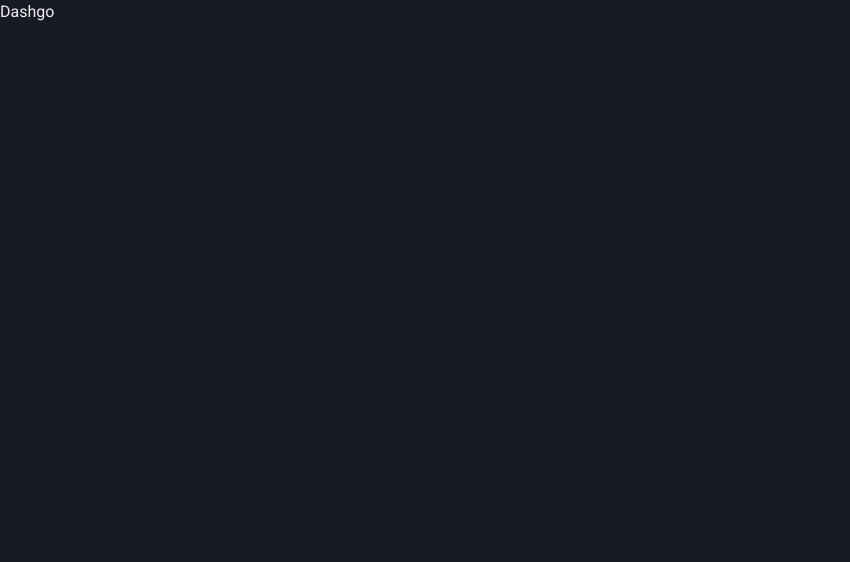
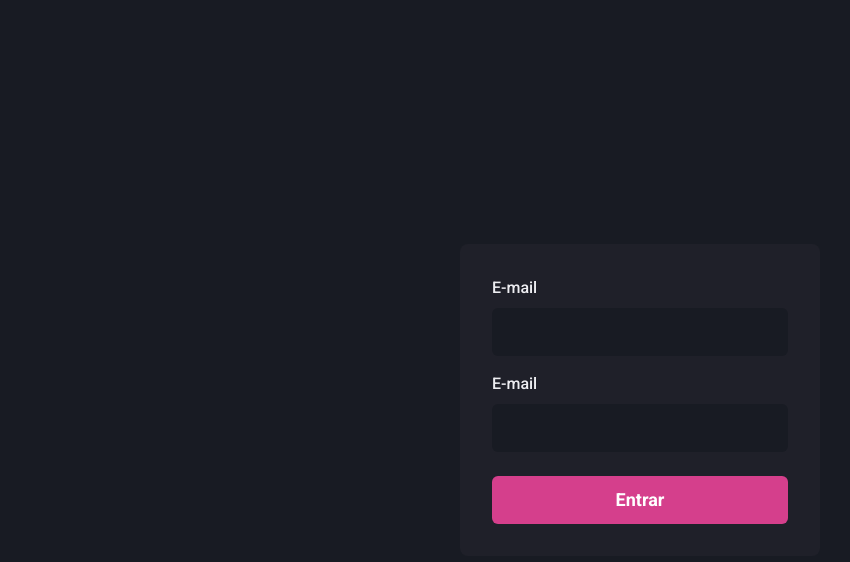
Before and after one commit to jovemdan/ignite-dashgo, a Next.js app: page / in a window 1280 px wide. Shown: the top 562 px of the page, without its empty margins (0-850 px from the left). Built offline with nearby package versions, Linux system fonts and the light colour scheme.

Commit message:
feat: Placing components in the file

```diff
--- a/src/pages/index.tsx
+++ b/src/pages/index.tsx
@@ -1,6 +1,29 @@
-
+import { Button, Flex, Stack } from '@chakra-ui/react'
+import { Input } from '../components/Form/Input'
 export default function Home() {
   return (
-    <h1>Dashgo</h1>
+    <Flex
+      w="100vw"
+      h="100vh"
+      align="center"
+      justify="center"
+    >
+      <Flex
+        as="form"
+        width="100%"
+        maxWidth={360}
+        bg="gray.800"
+        p="8"
+        borderRadius={8}
+        flexDir="column"
+      >
+        <Stack spacing={4}>
+          <Input name="email" type="email" label="E-mail"></Input>
+          <Input name="password" type="password" label="E-mail"></Input>
+        </Stack>
+
+        <Button type="submit" mt="6" colorScheme={'pink'} size="lg">Entrar</Button>
+      </Flex>
+    </Flex>
   )
 }
```
